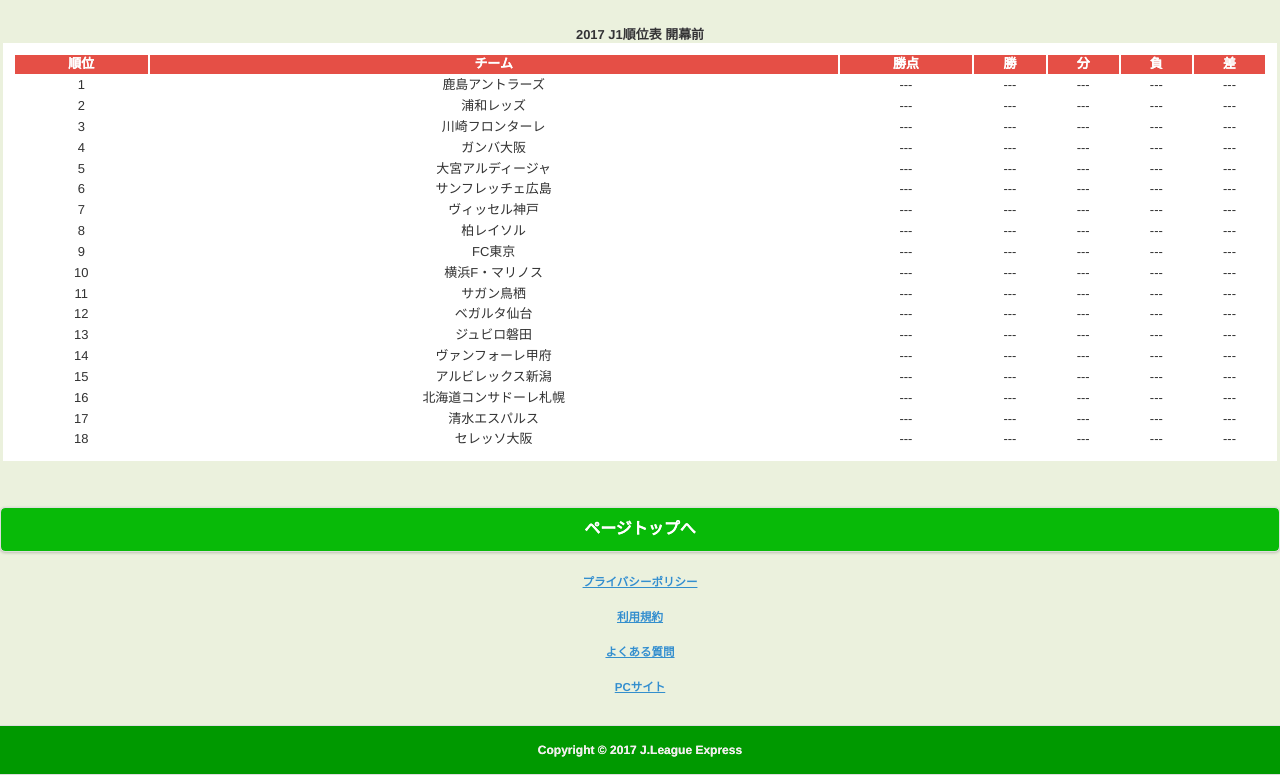
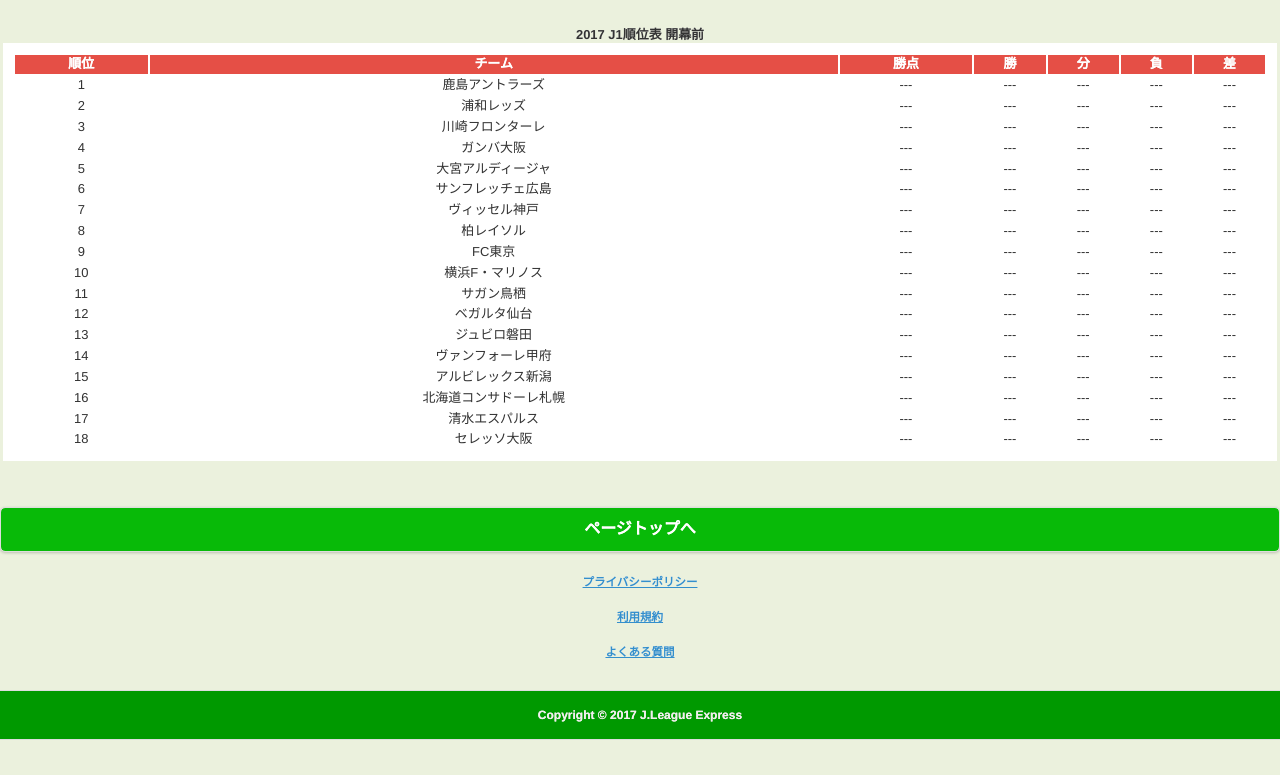
Before and after one commit to piko525/J.League-Express-Mobile, a plain HTML site: page data.html in a window 1280 px wide. Shown: the part 96-871 px from the top of the page. After the commit the page ends 836 px from the top, so only its background shows below. Drawn offline with Linux system fonts and the light colour scheme.

Commit message:
フッターメニューのリンクを一部削除

```diff
--- a/data.html
+++ b/data.html
@@ -652,7 +652,6 @@
                         <li><a href="privacy.html" data-ajax="false">プライバシーポリシー</a></li>
                         <li><a href="kiyaku.html" data-ajax="false">利用規約</a></li>
                         <li><a href="question.html" data-ajax="false">よくある質問</a></li>
-                        <li><a href="https://piko525.github.io/J.League-Express/">PCサイト</a></li>
                     </ul>
                 </div>
             </div>
```
Also changed, not shown: index.html (+0 -1 lines), kiyaku.html (+0 -1 lines), news.html (+0 -1 lines), photo.html (+0 -1 lines), privacy.html (+0 -1 lines), question.html (+0 -1 lines), stadium.html (+0 -1 lines), ymvp.html (+0 -1 lines).
